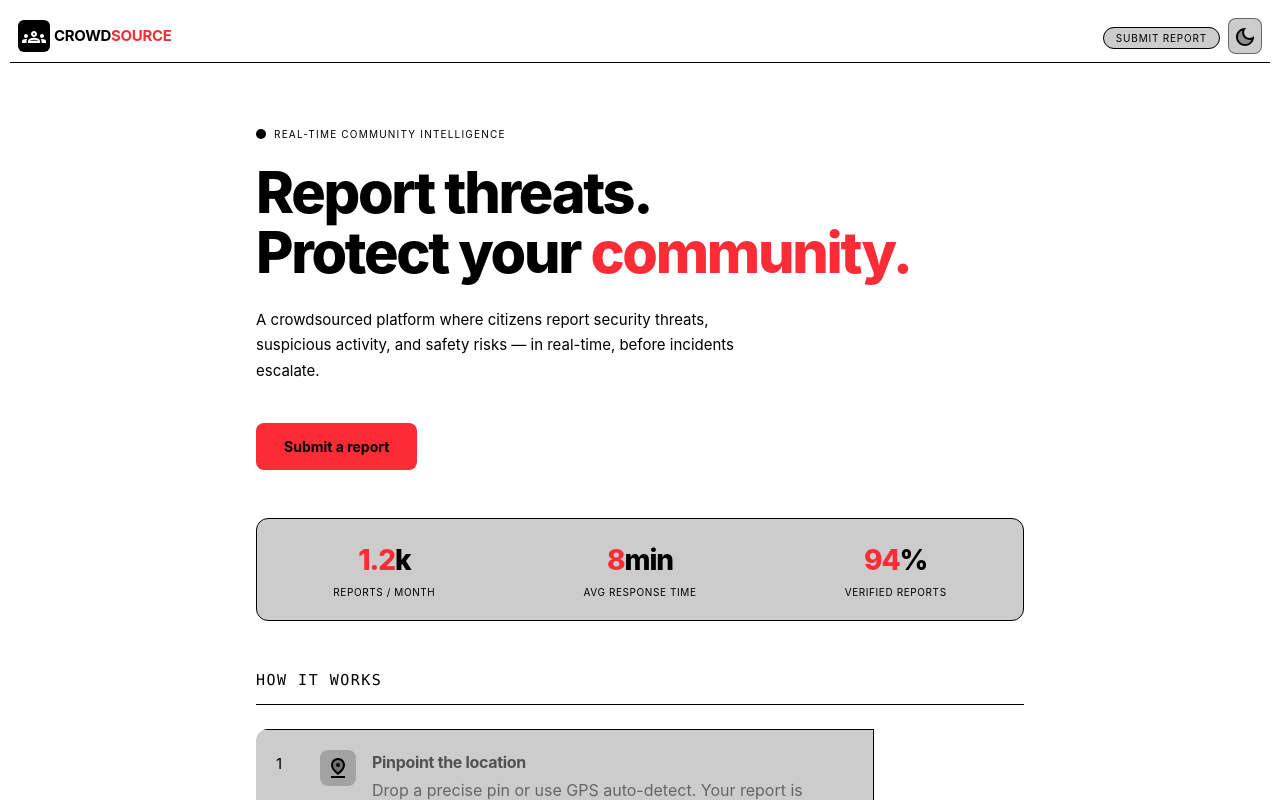
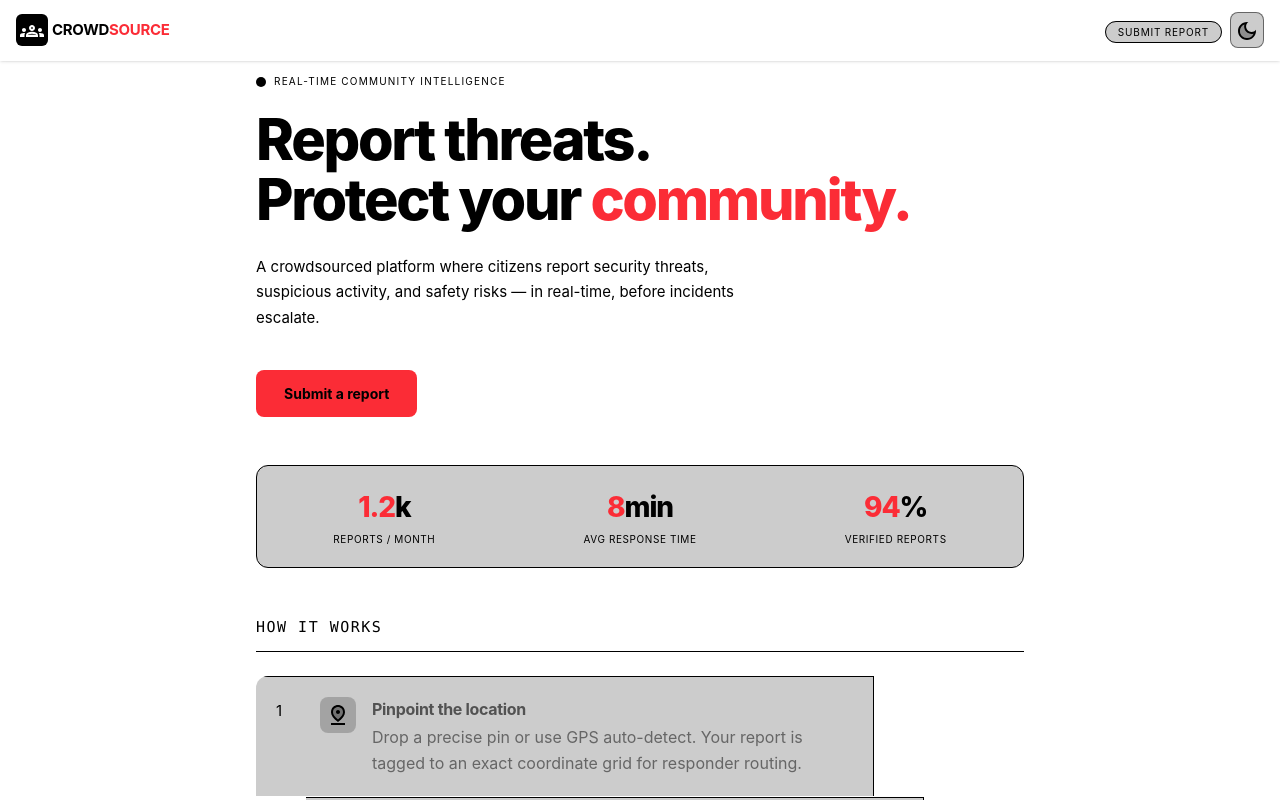
Before and after one commit to makajeez/CSRS, a React (Vite) app: page / in a window 1280 px wide. Shown: the top 800 px of the page. Built offline with nearby package versions, Linux system fonts and the light colour scheme.

Commit message:
FIxed nav with Glassmorphism

```diff
--- a/src/features/navigation/Navbar.tsx
+++ b/src/features/navigation/Navbar.tsx
@@ -20,7 +20,7 @@ function Navbar() {
 
 
   return (
-    <nav className="flex items-center justify-between px-2 py-2 border-b dark:border-white/50">
+    <nav className="fixed top-0 left-0 right-0 z-50 flex items-center justify-between px-4 py-3 border-b border-white/15 bg-white/10 dark:bg-slate-950/20 dark:border-white/10 backdrop-blur-xl shadow-sm">
     <div className="flex items-center gap-1">
       <CrowdMark />
       <span className="text-[15px] text-black dark:text-white font-bold tracking-[-0.02em]">
```
